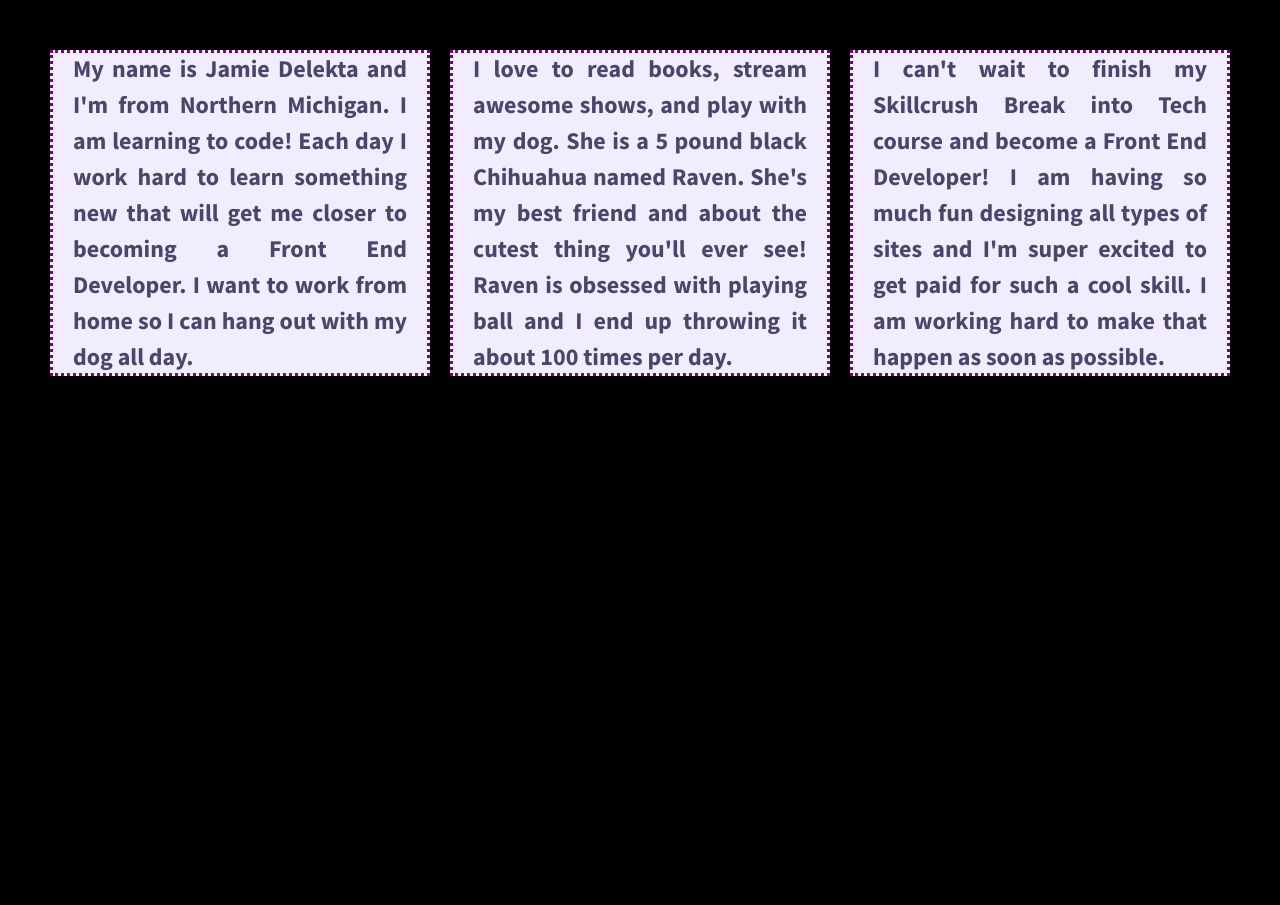
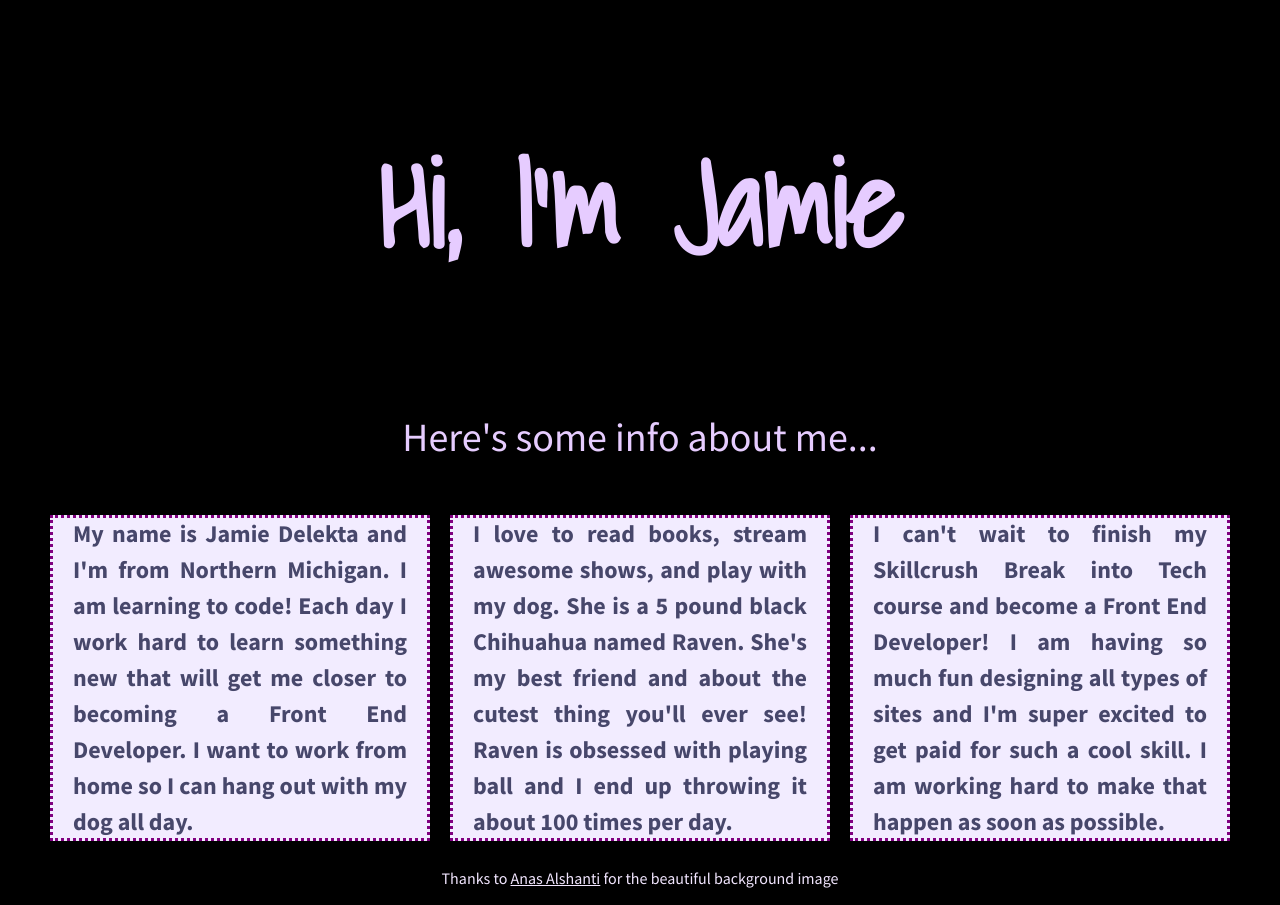
Before and after one commit to Jamie-Delekta/divs-flexbox-starter, a plain HTML site: page index.html in a window 1280 px wide. Before the commit the page ends 880 px from the top, so only its background shows below. Drawn offline with nearby package versions, Linux system fonts and the light colour scheme.

Commit message:
Added a header and footer

```diff
--- a/index.html
+++ b/index.html
@@ -15,12 +15,21 @@
         <script src="js/vendor/modernizr-2.8.3.min.js"></script>
         <link href='http://fonts.googleapis.com/css?family=Lora:700' rel='stylesheet' type='text/css'>
         <link href='http://fonts.googleapis.com/css?family=Source+Sans+Pro:400,700' rel='stylesheet' type='text/css'>
+        <link rel="preconnect" href="https://fonts.gstatic.com">
+        <link href="https://fonts.googleapis.com/css2?family=Permanent+Marker&family=Shadows+Into+Light&display=swap" rel="stylesheet">
+        <link rel="preconnect" href="https://fonts.gstatic.com">
+        <link href="https://fonts.googleapis.com/css2?family=Poiret+One&display=swap" rel="stylesheet">
     </head>
     <body>
+      <header>
+        <h1>Hi, I'm Jamie</h1>
+      </header>
         <!--[if lt IE 8]>
             <p class="browserupgrade">You are using an <strong>outdated</strong> browser. Please <a href="http://browsehappy.com/">upgrade your browser</a> to improve your experience.</p>
         <![endif]-->
-
+        <div class="main">
+          <p>Here's some info about me...</p>
+        </div>
         <section class="wrapper">
             <div class="div-1">
                 <p>My name is Jamie Delekta and I'm from Northern Michigan. I am learning to code! Each day I work hard to learn something new that will get me closer to becoming a Front End Developer. I want to work from home so I can hang out with my dog all day.</p>
@@ -47,5 +56,7 @@
             r.parentNode.insertBefore(e,r)}(window,document,'script','ga'));
             ga('create','UA-XXXXX-X','auto');ga('send','pageview');
         </script>
+        <footer>
+          <p>Thanks to <span>Anas Alshanti</span> for the beautiful background image</p>
     </body>
 </html>
```
